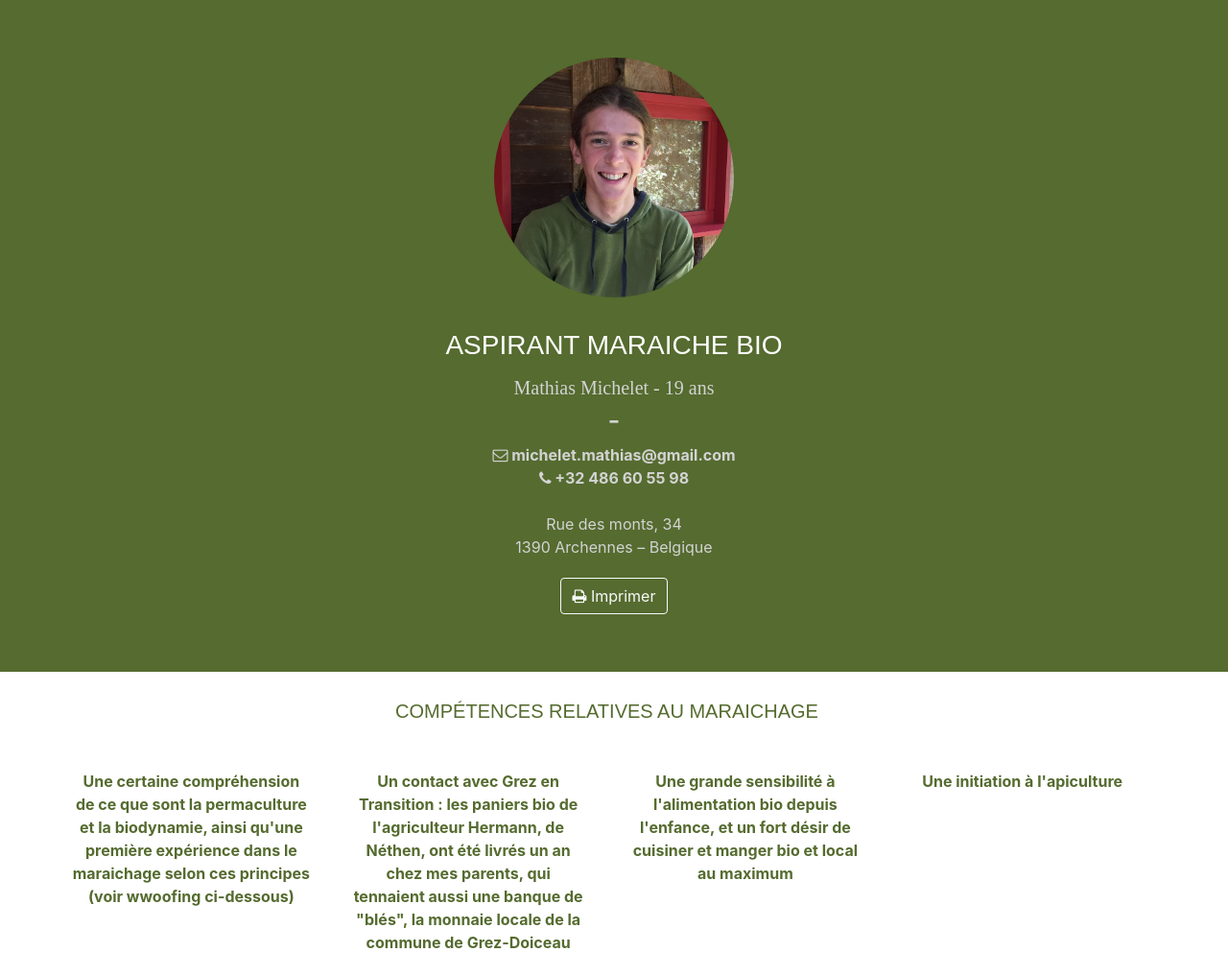
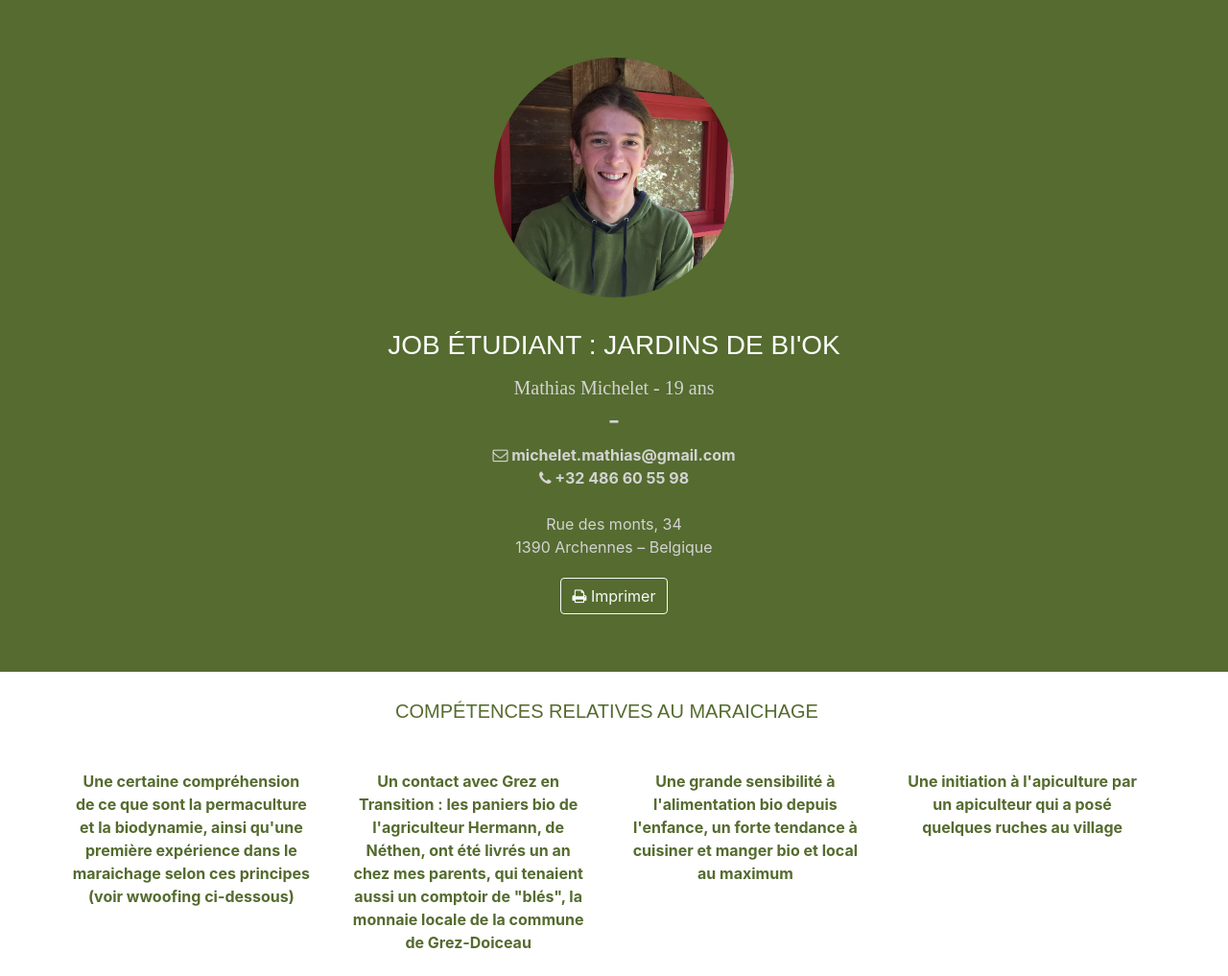
Before and after one commit to mathiis1999/CV, a plain HTML site: page index.html in a window 1280 px wide. Shown: the top 1017 px of the page at 96% size. Drawn offline with nearby package versions, Linux system fonts and the light colour scheme.

Commit message:
Add files via upload

```diff
--- a/index.html
+++ b/index.html
@@ -45,7 +45,7 @@
 		</div>-->
 		<div class="container">
 			<img src="id.JPG" class="image-circle">
-			<h1>Aspirant maraiche Bio</h1>
+			<h1>Job étudiant : Jardins de Bi'OK</h1>
 			<h2>Mathias Michelet - 19 ans</h2>
 			<h3> - </h3>
 			<!--<h2 traduction="dev">- Développeur -</h2>-->
@@ -68,7 +68,7 @@
 			</div>
 			<div class="noScreen">
 				<br>
-				<button class="btn btn-outline-dark"><a>mathiis1999.github.io/CV</a></button>
+				<button class="btn btn-outline-dark"><a>mathiis1999.github.io/CV/</a></button>
 			</div>
 		</div>
 	</div>
@@ -80,13 +80,13 @@
  					<b class="skill">Une certaine compréhension de ce que sont la permaculture et la biodynamie, ainsi qu'une première expérience dans le maraichage selon ces principes (voir wwoofing ci-dessous)</b>
 				</div>
 				<div class="col-sm-3 cell">
- 					<b class="skill">Un contact avec Grez en Transition : les paniers bio de l'agriculteur Hermann, de Néthen, ont été livrés un an chez mes parents, qui tennaient aussi une banque de "blés", la monnaie locale de la commune de Grez-Doiceau</b>
+ 					<b class="skill">Un contact avec Grez en Transition : les paniers bio de l'agriculteur Hermann, de Néthen, ont été livrés un an chez mes parents, qui tenaient aussi un comptoir de "blés", la monnaie locale de la commune de Grez-Doiceau</b>
 				</div>
 				<div class="col-sm-3 cell">
-					<b class="skill">Une grande sensibilité à l'alimentation bio depuis l'enfance, et un fort désir de cuisiner et manger bio et local au maximum</b>
+					<b class="skill">Une grande sensibilité à l'alimentation bio depuis l'enfance, un forte tendance à cuisiner et manger bio et local au maximum</b>
 				</div>
 				<div class="col-sm-3 cell">
- 					<b class="skill">Une initiation à l'apiculture</b>
+ 					<b class="skill">Une initiation à l'apiculture par un apiculteur qui a posé quelques ruches au village</b>
 				</div>
 			</div>
 			<div class="noScreen" id="print_skills"></div>
@@ -192,7 +192,7 @@
 			<ul style="list-style: none; padding-left: 0px; margin-top: 30px;">
 				<li traduction="Curious">Toujours désireux d'apprendre</li>
 				<li traduction="Open minded">Ouvert d'esprit</li>
-				<li traduction="persistent" >Dévoué et diligent</li>
+				<li traduction="persistent" >Diligent</li>
 				<li traduction="reliable">Ponctuel</li>
 				<li traduction="challenge">Avide de nouvelles expériences</li>
 			</ul>
```
